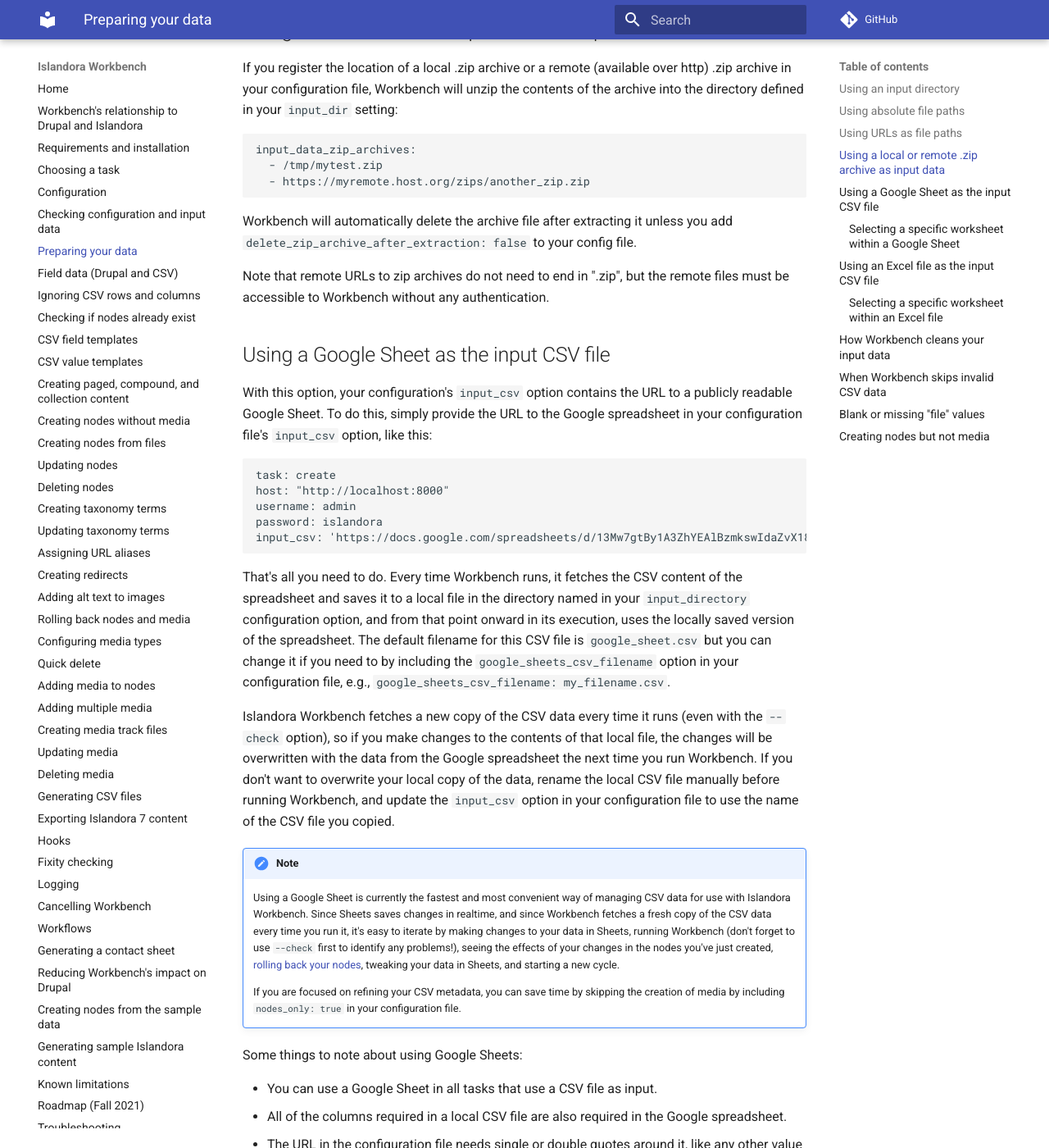
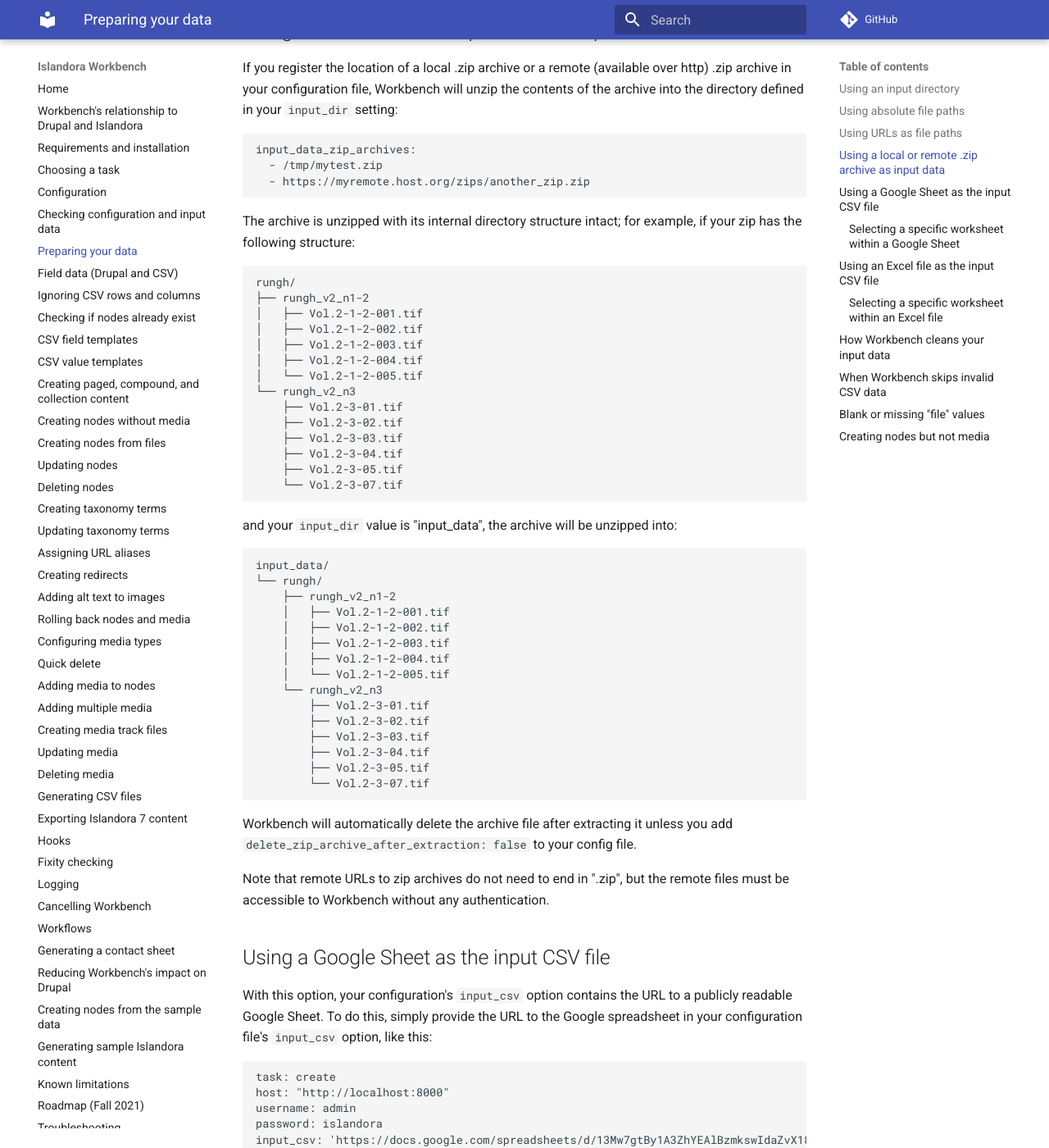
Before and after one commit to mjordan/islandora_workbench_docs, an MkDocs documentation site: the page built from docs/preparing_data.md, in a window 1280 px wide and 1400 px high, scrolled down 4184 px. Shown: the whole window at 82% size. Built offline with MkDocs 1.6.1 and Material for MkDocs 9.7.7, drawn with Linux system fonts in a browser that asks for light colours; comment, search, counter and statistics services are not loaded.

Commit message:
Added example of zip structure.

````diff
--- a/docs/preparing_data.md
+++ b/docs/preparing_data.md
@@ -174,6 +174,45 @@
   - https://myremote.host.org/zips/another_zip.zip
 ```
 
+The archive is unzipped with its internal directory structure intact; for example, if your zip has the following structure:
+
+```
+rungh/
+├── rungh_v2_n1-2
+│   ├── Vol.2-1-2-001.tif
+│   ├── Vol.2-1-2-002.tif
+│   ├── Vol.2-1-2-003.tif
+│   ├── Vol.2-1-2-004.tif
+│   └── Vol.2-1-2-005.tif
+└── rungh_v2_n3
+    ├── Vol.2-3-01.tif
+    ├── Vol.2-3-02.tif
+    ├── Vol.2-3-03.tif
+    ├── Vol.2-3-04.tif
+    ├── Vol.2-3-05.tif
+    └── Vol.2-3-07.tif
+```
+
+and your `input_dir` value is "input_data", the archive will be unzipped into:
+
+```
+input_data/
+└── rungh/
+    ├── rungh_v2_n1-2
+    │   ├── Vol.2-1-2-001.tif
+    │   ├── Vol.2-1-2-002.tif
+    │   ├── Vol.2-1-2-003.tif
+    │   ├── Vol.2-1-2-004.tif
+    │   └── Vol.2-1-2-005.tif
+    └── rungh_v2_n3
+        ├── Vol.2-3-01.tif
+        ├── Vol.2-3-02.tif
+        ├── Vol.2-3-03.tif
+        ├── Vol.2-3-04.tif
+        ├── Vol.2-3-05.tif
+        └── Vol.2-3-07.tif
+```
+
 Workbench will automatically delete the archive file after extracting it unless you add `delete_zip_archive_after_extraction: false` to your config file.
 
 Note that remote URLs to zip archives do not need to end in ".zip", but the remote files must be accessible to Workbench without any authentication.
````
